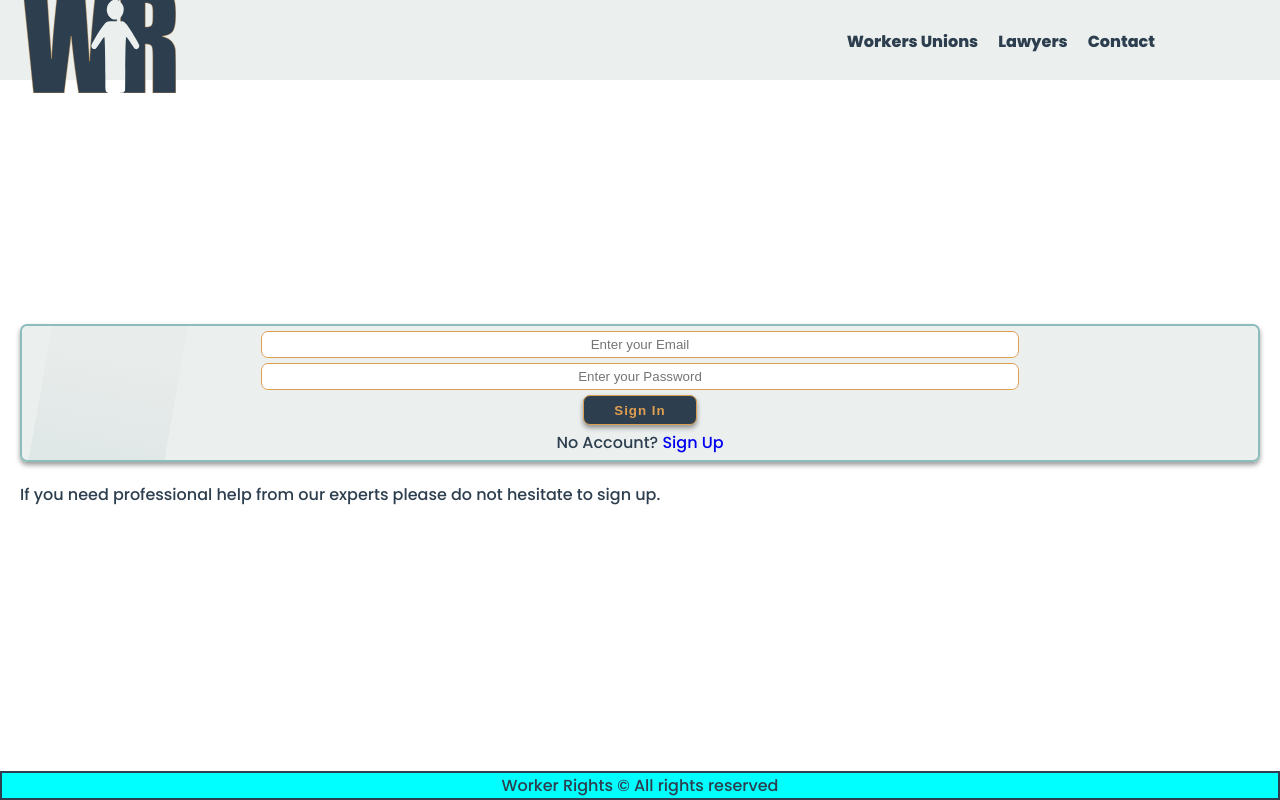
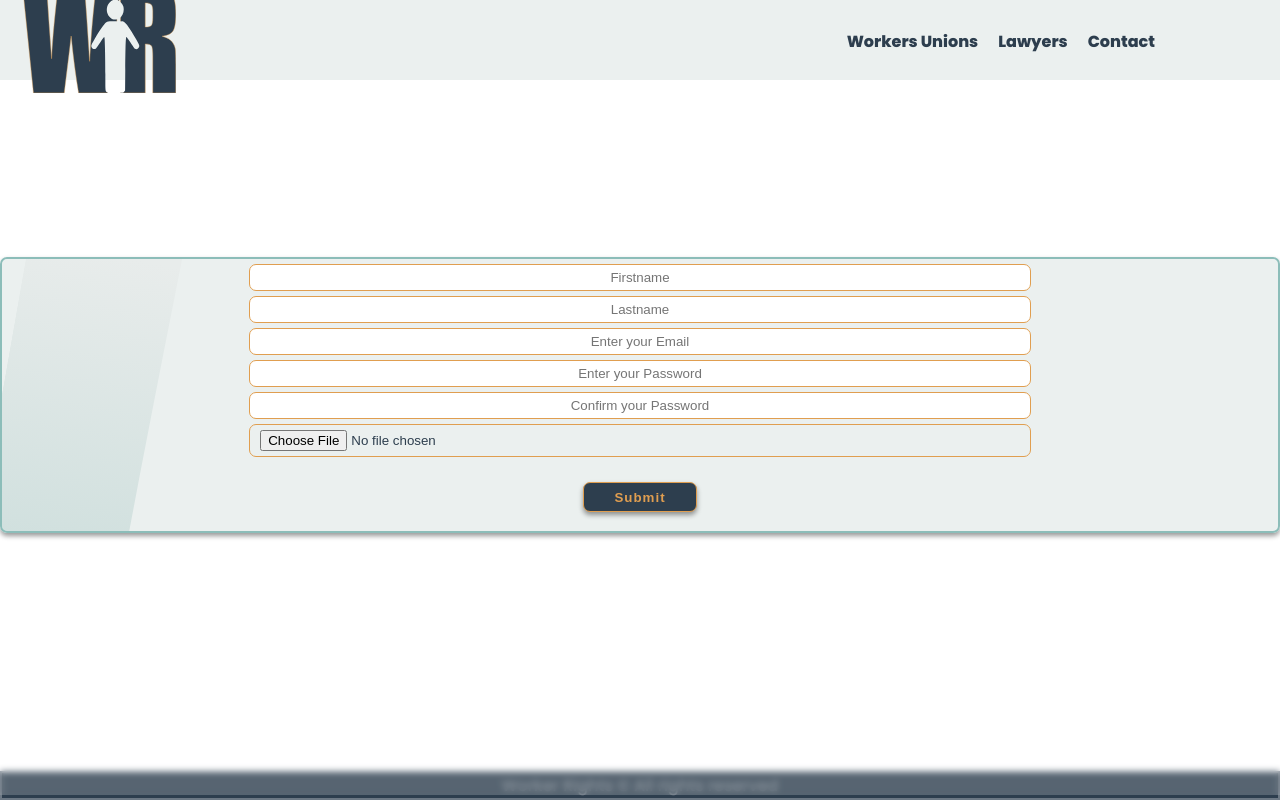
Before and after one commit to D-Nayte/Team-Project-WD-106, a Next.js app: page / in a window 1280 px wide. Both pictures are taken after a click on the link "Sign Up". Built offline with nearby package versions, Linux system fonts and the light colour scheme; no server answers; the database is empty.

Commit message:
add submit form

```diff
--- a/components/forms/Form.jsx
+++ b/components/forms/Form.jsx
@@ -2,7 +2,7 @@ import { useRouter } from "next/router";
 import React, { useRef, useState } from "react";
 import { logInUser } from "../../auth/userAccess";
 
-function Forms() {
+function Forms({ setClassChanger }) {
   const emailRef = useRef("");
   const passwordRef = useRef("");
   const router = useRouter();
@@ -32,7 +32,10 @@ function Forms() {
           placeholder="Enter your Password"></input>
         <button className="btn">Sign In</button>
         <p>
-          No Account? <a href="#">Sign Up</a>
+          No Account?{" "}
+          <a href="#" onClick={() => setClassChanger("active")}>
+            Sign Up
+          </a>
         </p>
       </form>
     </div>
--- a/components/forms/Submit.jsx
+++ b/components/forms/Submit.jsx
@@ -1,8 +1,9 @@
 import React, { useRef } from "react";
 import { createUser } from "../../auth/userAccess";
 import noAvatarPicture from "../../assets/images/avatars/noAvatar.png";
+import { useRouter } from "next/router";
 
-function Submit() {
+function Submit({ classChanger }) {
   const emailRef = useRef("");
   const passwordRef = useRef("");
   const confirmedPasswordRef = useRef("");
@@ -10,6 +11,7 @@ function Submit() {
   const firstNameRef = useRef("");
   const lastNameRef = useRef("");
   let vaildPicture = false;
+  const router = useRouter();
 
   function handleFile(e) {
     const file = e.files[0];
@@ -24,7 +26,7 @@ function Submit() {
     return (vaildPicture = false);
   }
 
-  function handleSubmit(e) {
+  async function handleSubmit(e) {
     e.preventDefault();
     const confirmedPassword = confirmedPasswordRef.current.value;
     const avatar = handleFile(pictureRef.current);
@@ -38,11 +40,12 @@ function Submit() {
       return alert("Password does not match");
     }
 
-    createUser(firstName, lastName, email, password, avatar);
+    const user = await createUser(firstName, lastName, email, password, avatar);
+    router.push("/login");
   }
 
   return (
-    <div>
+    <div className={`submit-form ${classChanger}`}>
       <form onSubmit={handleSubmit}>
         <label htmlFor="firstname">Firstname</label>
         <input
--- a/pages/Home.jsx
+++ b/pages/Home.jsx
@@ -1,14 +1,18 @@
 import React, { useEffect, useState } from "react";
 import Form from "../components/forms/Form";
+import Submit from "../components/forms/Submit";
 
 function Home() {
+  const [classChanger, setClassChanger] = useState("");
+
   return (
     <main>
-      <Form />
+      <Form setClassChanger={setClassChanger} />
       <p>
         If you need professional help from our experts please do not hesitate to
         sign up.
       </p>
+      <Submit classChanger={classChanger} />
     </main>
   );
 }
--- a/styles/global.css
+++ b/styles/global.css
@@ -65,7 +65,7 @@ body {
   height: 100vh;
   display: flex;
   flex-direction: column;
-  justify-content: space-around;
+  justify-content: space-between;
 }
 
 main {
@@ -173,8 +173,26 @@ form .submit-btn {
   margin: calc(var(--padding) / 1) 0 calc(var(--padding) / 1.5);
 }
 
+.submit-form.active {
+  position: absolute;
+  height: 100vh;
+  width: 100vw;
+  left: 0;
+  top: 0;
+  display: flex;
+  flex-direction: column;
+  justify-content: center;
+  background-color: rgba(255, 255, 255, 0.2);
+  backdrop-filter: blur(3px);
+}
+
+.submit-form {
+  display: none;
+}
+
 footer {
   text-align: center;
-  background-color: aqua;
+  background-color: var(--main-dark);
   border: 2px solid;
+  color: rgba(255, 255, 255, 0.3);
 }
```
